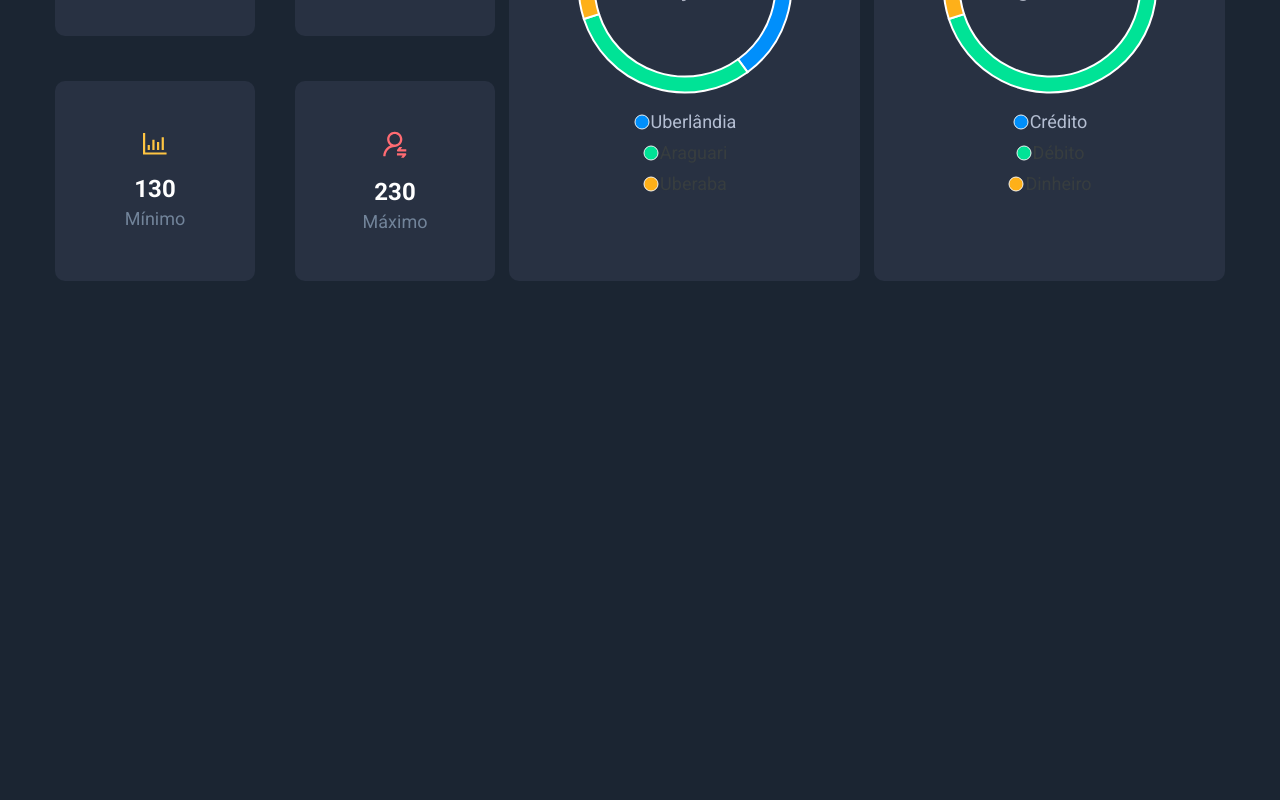
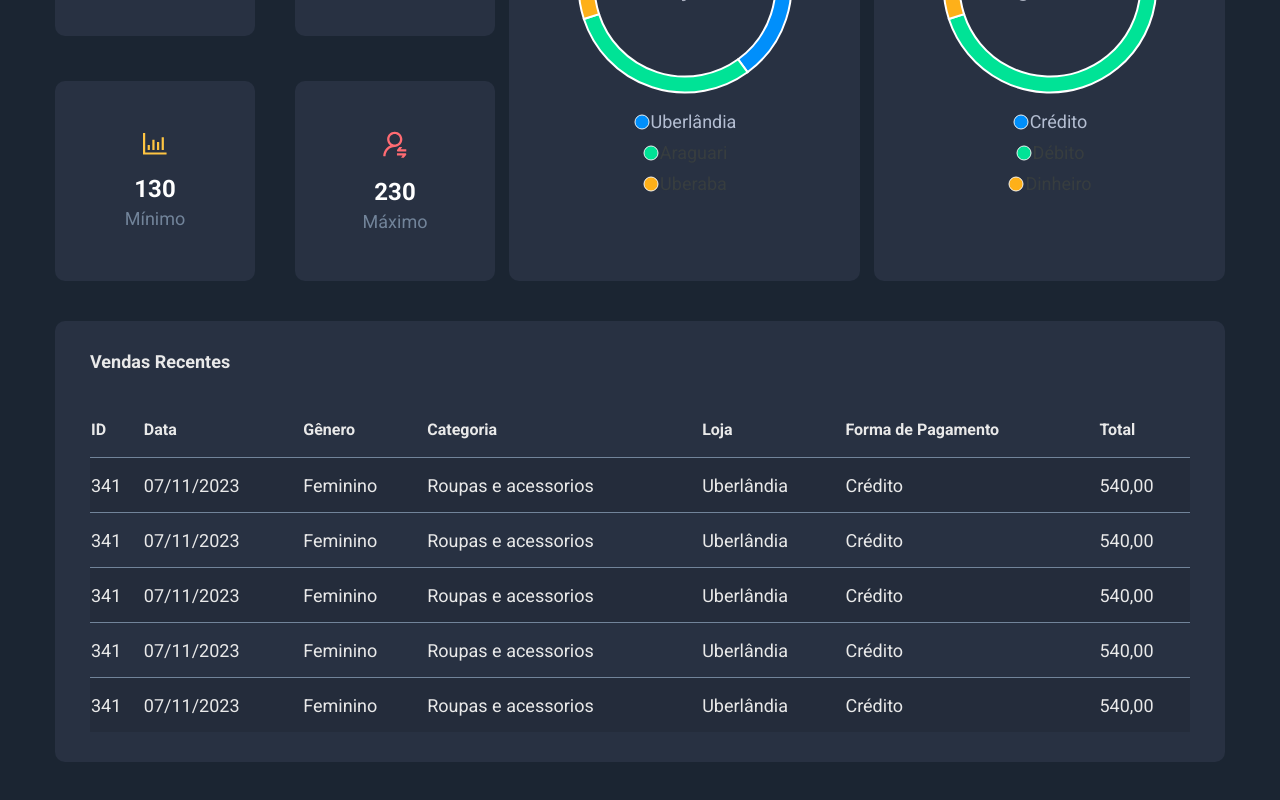
Before and after one commit to silver15/ds-sales, a React (Create React App) app in the folder front-web/: page / in a window 1280 px wide. Shown: the part 824-1624 px from the top of the page. Before the commit the page ends 1145 px from the top, so only its background shows below. Built offline with nearby package versions, Linux system fonts and the light colour scheme.

Commit message:
Add SalesTable components

```diff
--- a/front-web/src/App.tsx
+++ b/front-web/src/App.tsx
@@ -4,6 +4,7 @@ import Filter from './components/filter';
 import SalesByDate from './components/sales-by-date';
 import SalesSummary from './components/sales-summary';
 import PieChartCard from './components/pie-chart-card';
+import SalesTable from './components/sales-table';
 
 function App() {
   return (
@@ -25,6 +26,7 @@ function App() {
             series={[20, 50, 30]}
           />
         </div>
+        <SalesTable />
       </div>
     </>
   );
--- /dev/null
+++ b/front-web/src/components/sales-table/index.tsx
@@ -0,0 +1,76 @@
+import './styles.css';
+
+function SalesTable() {
+  return (
+    <div className="sales-table-container base-card">
+      <h3 className="sales-table-title">Vendas Recentes</h3>
+      <table className="sales-table">
+        <thead>
+          <tr>
+            <th>ID</th>
+            <th>Data</th>
+            <th>Gênero</th>
+            <th>Categoria</th>
+            <th>Loja</th>
+            <th>Forma de Pagamento</th>
+            <th>Total</th>
+          </tr>
+        </thead>
+
+        <tbody>
+          <tr>
+            <td>341</td>
+            <td>07/11/2023</td>
+            <td>Feminino</td>
+            <td>Roupas e acessorios</td>
+            <td>Uberlândia</td>
+            <td>Crédito</td>
+            <td>540,00</td>
+          </tr>
+
+          <tr>
+            <td>341</td>
+            <td>07/11/2023</td>
+            <td>Feminino</td>
+            <td>Roupas e acessorios</td>
+            <td>Uberlândia</td>
+            <td>Crédito</td>
+            <td>540,00</td>
+          </tr>
+
+          <tr>
+            <td>341</td>
+            <td>07/11/2023</td>
+            <td>Feminino</td>
+            <td>Roupas e acessorios</td>
+            <td>Uberlândia</td>
+            <td>Crédito</td>
+            <td>540,00</td>
+          </tr>
+
+          <tr>
+            <td>341</td>
+            <td>07/11/2023</td>
+            <td>Feminino</td>
+            <td>Roupas e acessorios</td>
+            <td>Uberlândia</td>
+            <td>Crédito</td>
+            <td>540,00</td>
+          </tr>
+
+          <tr>
+            <td>341</td>
+            <td>07/11/2023</td>
+            <td>Feminino</td>
+            <td>Roupas e acessorios</td>
+            <td>Uberlândia</td>
+            <td>Crédito</td>
+            <td>540,00</td>
+          </tr>
+        </tbody>
+      </table>
+    </div>
+  );
+}
+
+export default SalesTable;
--- /dev/null
+++ b/front-web/src/components/sales-table/styles.css
@@ -0,0 +1,39 @@
+.sales-table-container {
+  margin-bottom: 50px;
+  padding: 30px 35px;
+}
+
+.sales-table-title {
+  font-size: 18px;
+  color: var(--light-color);
+}
+
+.sales-table {
+  width: 100%;
+  margin-top: 30px;
+  border-spacing: 0;
+}
+
+.sales-table thead th {
+  text-align: left;
+  height: 55px;
+  font-size: 16px;
+}
+.sales-table tbody td {
+  height: 55px;
+  border-top: 1px solid var(--grey-light-125-color);
+  font-size: 18px;
+  transition: background 0.3s;
+}
+
+.sales-table tbody tr:hover > td {
+  background-color: var(--grey-light-150-color);
+}
+
+.sales-table tbody tr:nth-child(even) {
+  background-color: var(--primary-color);
+}
+
+.sales-table tbody tr:nth-child(odd) {
+  background-color: rgba(0, 0, 0, 0.1);
+}
```
Also changed, not shown: front-web/.eslintrc.js.
